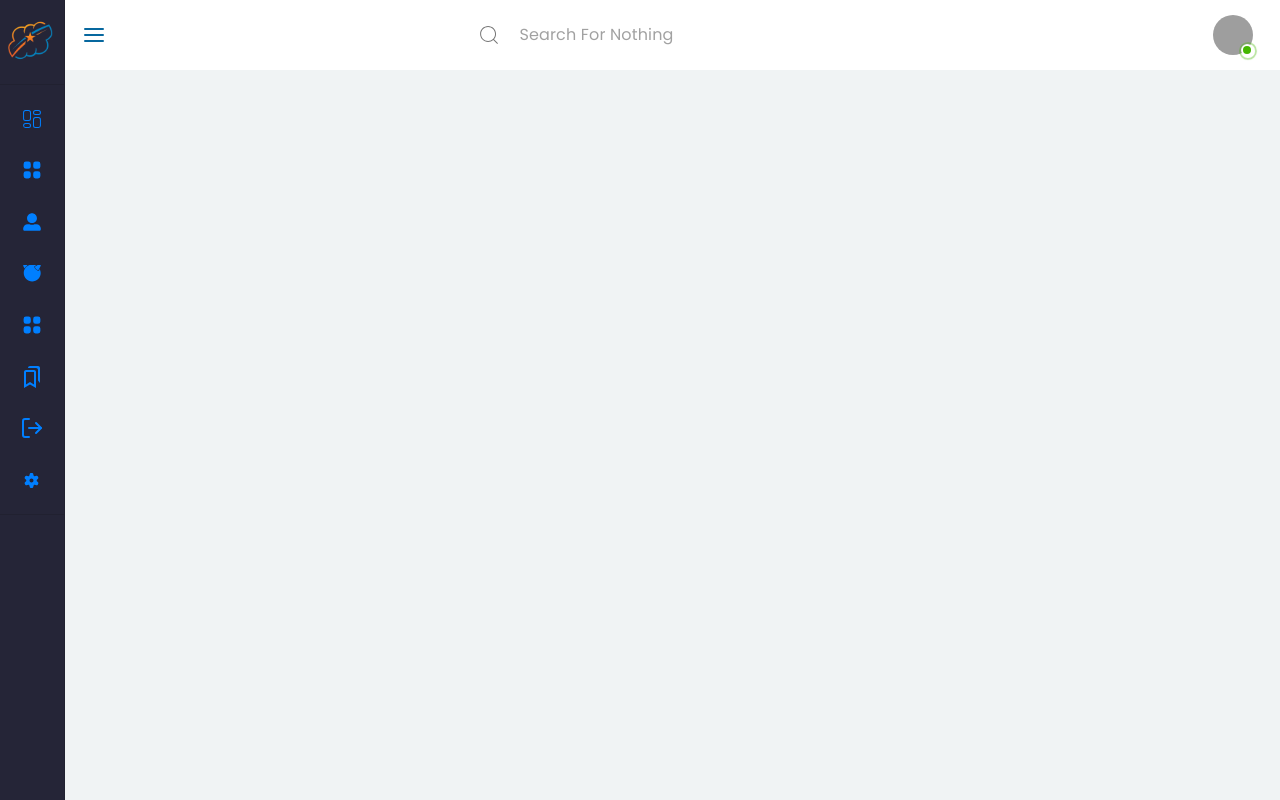
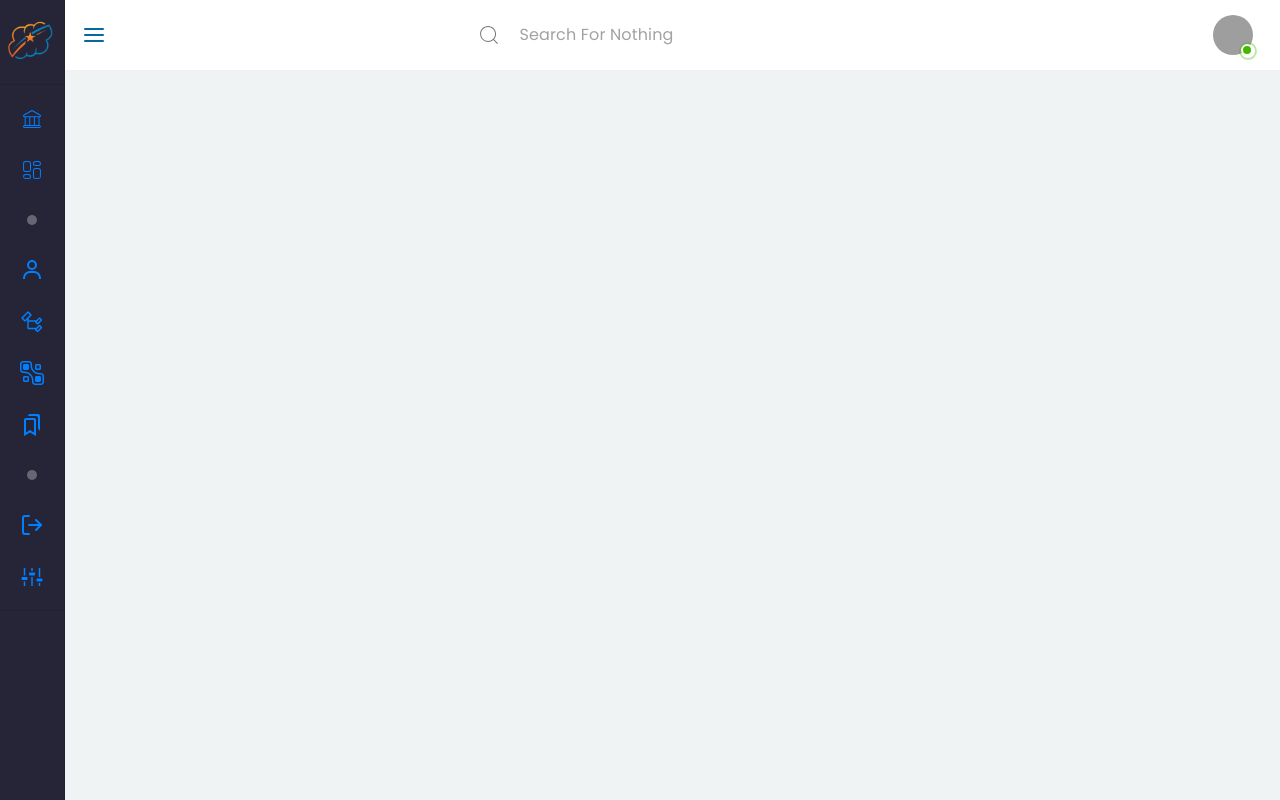
Before and after one commit to GSG-G13/code-academy, a React (Vite) app: page /academy/cohorts in a window 1280 px wide. Built offline with nearby package versions, Linux system fonts and the light colour scheme; grey boxes are pictures that could not be loaded.

Commit message:
fix: edit layout componnent

```diff
--- a/src/components/Layout/layout.tsx
+++ b/src/components/Layout/layout.tsx
@@ -10,13 +10,12 @@ import {
   ListItemIcon,
   ListItemText,
 } from '@mui/material';
-import { HiViewGrid } from 'react-icons/hi';
-import { CiGrid42 } from 'react-icons/ci';
+import { ImMakeGroup } from 'react-icons/im';
+import { CiGrid42, CiBank } from 'react-icons/ci';
 import { LuLogOut, LuAlignJustify } from 'react-icons/lu';
-import { BiBookmarks } from 'react-icons/bi';
-import { GrFreebsd } from 'react-icons/gr';
-import { FaUserAlt } from 'react-icons/fa';
-import { TiCog } from 'react-icons/ti';
+import { BiBookmarks, BiUser } from 'react-icons/bi';
+import { VscSettings, VscSymbolClass } from 'react-icons/vsc';
+import { styled } from 'styled-components';
 import { Drawer, AppBar, DrawerHeader } from './layout.styled';
 import CustomizedInputBase from '../Search';
 import BadgeAvatars from '../Image';
@@ -28,6 +27,23 @@ export default function MiniDrawer() {
   const handleSideBar = () => {
     setOpen((prev) => !prev);
   };
+
+  const Dot = styled.span`
+    width: 10px;
+    height: 10px;
+    border-radius: 50%;
+    font-size: 0.8rem;
+    background: #676773;
+    margin: 1.2rem auto;
+    display: block;
+  `;
+
+  const Title = styled.span`
+    font-size: 0.8rem;
+    color: #dbdbde;
+    margin: 1.2rem 0.8rem;
+    display: block;
+  `;
 
   return (
     <Box sx={{ display: 'flex' }}>
@@ -99,15 +115,9 @@ export default function MiniDrawer() {
         <Divider />
         <List>
           {[
-            { label: 'G13', icon: CiGrid42 },
-            { label: 'Community', icon: HiViewGrid },
-            { label: 'Profile', icon: FaUserAlt },
-            { label: 'Cohorts', icon: GrFreebsd },
-            { label: 'Members', icon: HiViewGrid },
-            { label: 'Saves', icon: BiBookmarks },
-            { label: 'logout', icon: LuLogOut },
-            { label: 'Setting', icon: TiCog },
-          ].map((item, i) => (
+            { label: 'G13', icon: CiBank },
+            { label: 'Community', icon: CiGrid42 },
+          ].map((item) => (
             <ListItem key={item.label} disablePadding sx={{ display: 'flex' }}>
               <ListItemButton
                 sx={{ minHeight: 48, justifyContent: open ? 'initial' : 'center', px: 2.5 }}
@@ -120,9 +130,65 @@ export default function MiniDrawer() {
                     color: '#007fff',
                   }}
                 >
-                  <item.icon
-                    style={{ padding: i === 2 || i === 3 ? '0.2rem' : '0', fontSize: '1.5rem' }}
-                  />
+                  <item.icon style={{ fontSize: '1.5rem' }} />
+                </ListItemIcon>
+                <ListItemText
+                  primary={item.label}
+                  sx={{
+                    opacity: open ? 1 : 0,
+                  }}
+                />
+              </ListItemButton>
+            </ListItem>
+          ))}
+          {open ? <Title>COMMUNITY</Title> : <Dot />}
+          {[
+            { label: 'Profile', icon: BiUser },
+            { label: 'Cohorts', icon: VscSymbolClass },
+            { label: 'Members', icon: ImMakeGroup },
+            { label: 'Saves', icon: BiBookmarks },
+          ].map((item) => (
+            <ListItem key={item.label} disablePadding sx={{ display: 'flex' }}>
+              <ListItemButton
+                sx={{ minHeight: 48, justifyContent: open ? 'initial' : 'center', px: 2.5 }}
+              >
+                <ListItemIcon
+                  sx={{
+                    minWidth: 0,
+                    mr: open ? 3 : 'auto',
+                    justifyContent: 'center',
+                    color: '#007fff',
+                  }}
+                >
+                  <item.icon style={{ fontSize: '1.5rem' }} />
+                </ListItemIcon>
+                <ListItemText
+                  primary={item.label}
+                  sx={{
+                    opacity: open ? 1 : 0,
+                  }}
+                />
+              </ListItemButton>
+            </ListItem>
+          ))}
+          {open ? <Title>OTHERS</Title> : <Dot />}
+          {[
+            { label: 'logout', icon: LuLogOut },
+            { label: 'Setting', icon: VscSettings },
+          ].map((item) => (
+            <ListItem key={item.label} disablePadding sx={{ display: 'flex' }}>
+              <ListItemButton
+                sx={{ minHeight: 48, justifyContent: open ? 'initial' : 'center', px: 2.5 }}
+              >
+                <ListItemIcon
+                  sx={{
+                    minWidth: 0,
+                    mr: open ? 3 : 'auto',
+                    justifyContent: 'center',
+                    color: '#007fff',
+                  }}
+                >
+                  <item.icon style={{ fontSize: '1.5rem' }} />
                 </ListItemIcon>
                 <ListItemText
                   primary={item.label}
@@ -136,7 +202,7 @@ export default function MiniDrawer() {
         </List>
         <Divider />
       </Drawer>
-      <Box component="main" sx={{ flexGrow: 1, p: 3 }} />
+      <Box component="main" sx={{ flexGrow: 1, padding: '3px' }} />
     </Box>
   );
 }
```
